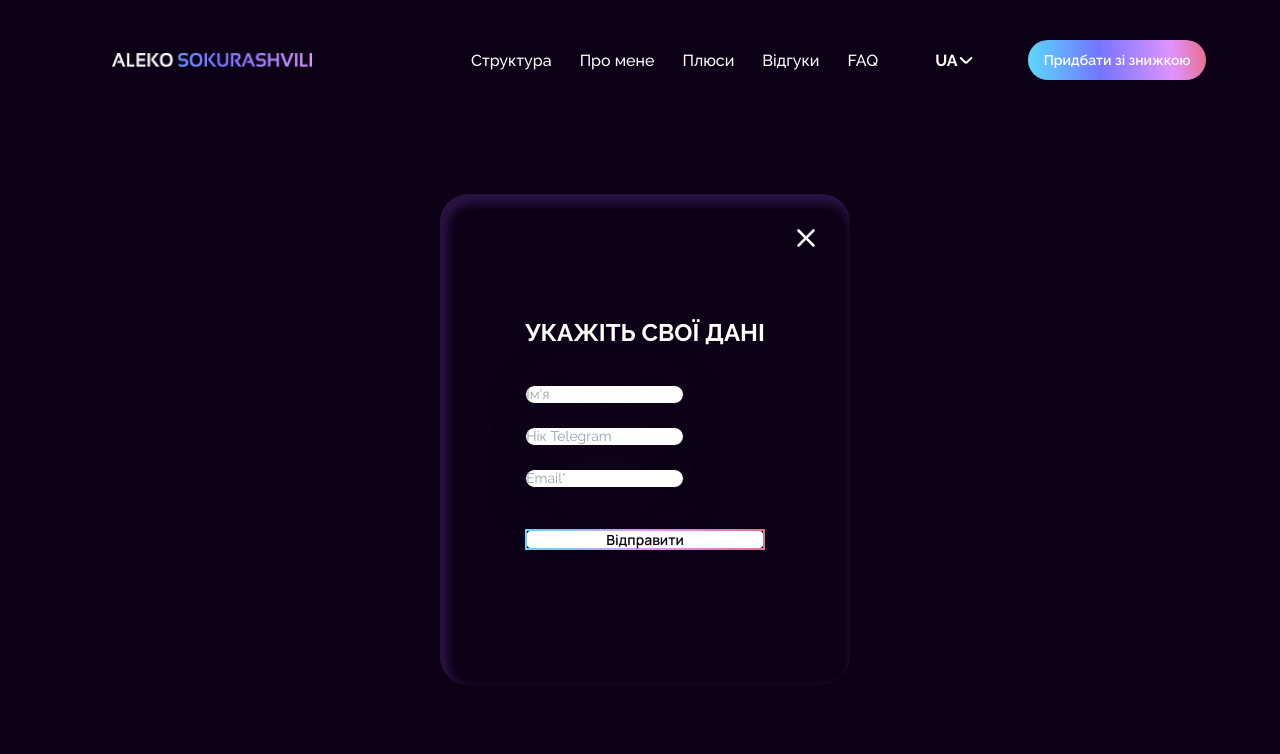
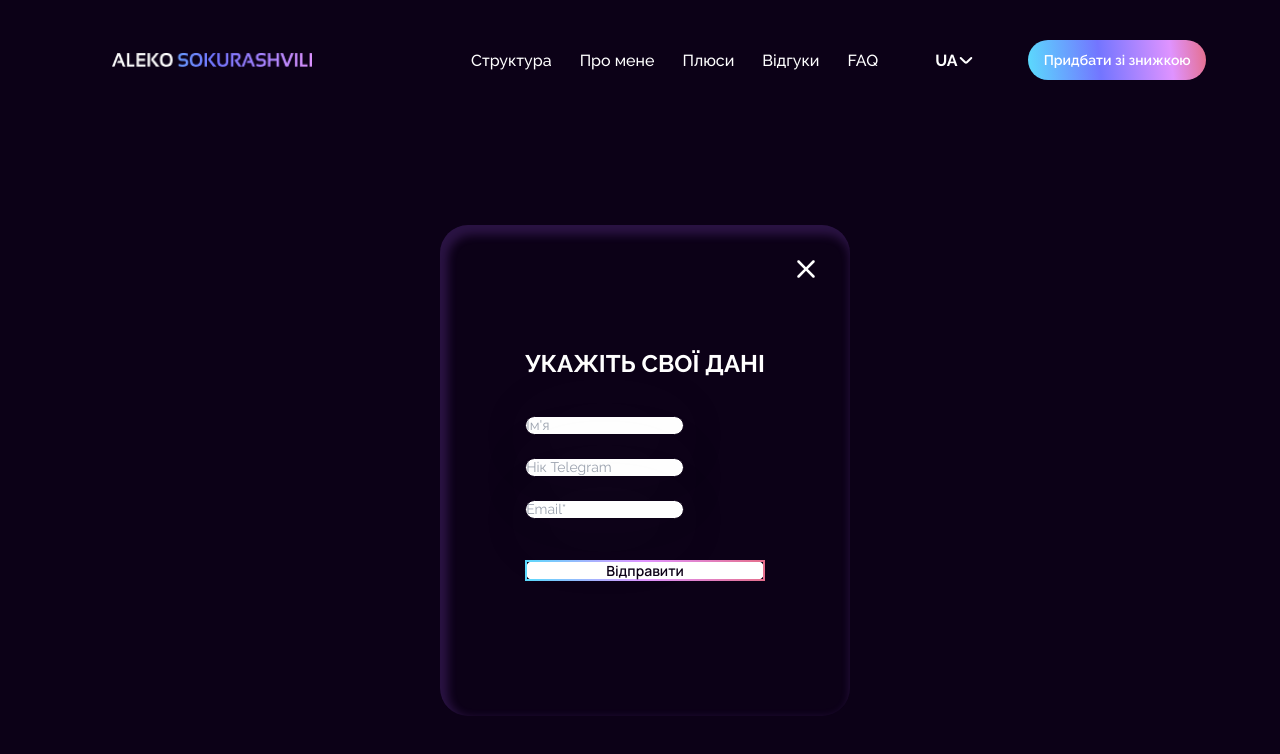
Before and after one commit to Filbertik/video_academ_next, a Next.js app: page /contact-modal in a window 1280 px wide. Shown: the top 754 px of the page. Built offline with nearby package versions, Linux system fonts and the light colour scheme; a web font is replaced by a local one.

Commit message:
edit header modal 1

```diff
--- a/src/app/contact-modal/ContactModal.tsx
+++ b/src/app/contact-modal/ContactModal.tsx
@@ -137,16 +137,22 @@ export default function ContactModal() {
 
   return (
     // <div className="w-full min-h-screen bg-[#0c0117] flex flex-col">
+    // <div className="relative w-full min-h-screen bg-[#0c0117] flex flex-col items-center justify-center">
+    // Абсолютно позиційований хедер поверх усієї сторінки
     <div className="relative w-full min-h-screen bg-[#0c0117] flex flex-col items-center justify-center">
-      {/* Абсолютно позиційований хедер поверх усієї сторінки */}
+      {/* Позиціонуємо хедер відносно viewport, щоб він був по центру як на основній сторінці */}
       {/* <Header /> */}
-      <div className="absolute top-0 left-0 w-full z-20">
+      <div className="fixed top-0 left-0 w-full z-50 pointer-events-auto">
         <Header />
       </div>
+      {/* <div className="absolute top-0 left-0 w-full z-20">
+        <Header />
+      </div> */}
       {/* <Header className="max-w-[1120px] mx-auto px-4 sm:px-6 lg:px-8 mt-[20px] md:mt-[30px] lg:mt-[40px]" /> */}
       {/* <Header className="max-w-[1120px] mx-auto px-4 sm:px-6 lg:px-8 mt-[20px] md:mt-[30px] lg:mt-[40px]" /> */}
 
-      <main className="flex-1 flex items-center justify-center p-4 mt-[39px] md:mt-[59px] lg:mt-[78px]">
+      {/* <main className="flex-1 flex items-center justify-center p-4 mt-[39px] md:mt-[59px] lg:mt-[78px]"> */}
+      <main className="flex-1 flex items-center justify-center p-4 mt-[100px] md:mt-[120px] lg:mt-[140px]">
         <div className="w-full max-w-[1000px] mx-auto flex flex-col lg:flex-row items-center justify-center gap-[30px] md:gap-[45px] lg:gap-[60px]">
           {/* Contact Form Modal */}
           <div className="relative w-full max-w-[400px] lg:max-w-[350px] xl:max-w-[400px]">
```
